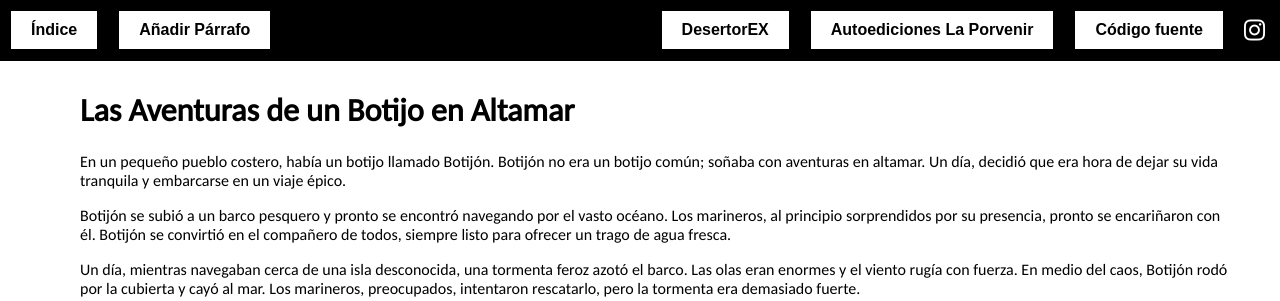
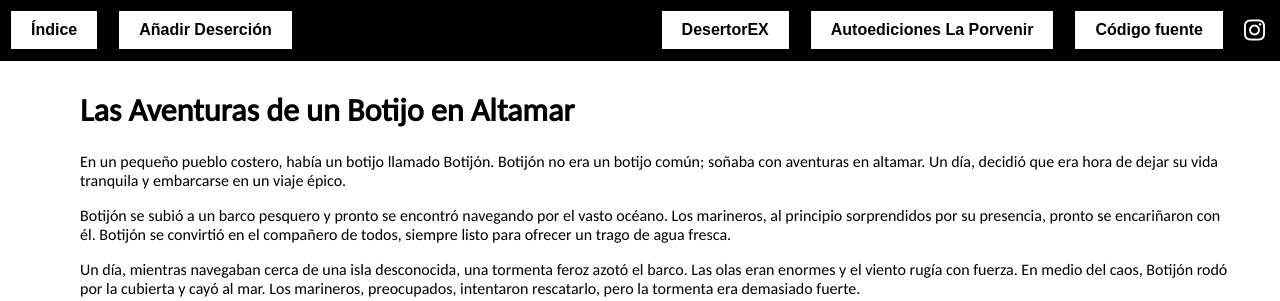
Before and after one commit to sagarrabanana/editable, a Django app: template parrafos/templates/parrafos/mostrar_texto.html in a window 1280 px wide. Shown: the top 301 px of the page. Run offline with Django 5.2, Linux system fonts and the light colour scheme; the template is opened without the code that fills it, so the values that code supplies are empty.

Commit message:
pijaditas1

```diff
--- a/parrafos/forms.py
+++ b/parrafos/forms.py
@@ -12,7 +12,7 @@ class ParrafoForm(forms.ModelForm):
         widgets = {
             'titulo': forms.TextInput(attrs={'placeholder': 'Título'}),
             'texto': forms.Textarea(attrs={'placeholder': 'Escribe tu párrafo aquí...'}),
-            'autor': forms.TextInput(attrs={'placeholder': 'Autor'})
+            'autor': forms.TextInput(attrs={'placeholder': 'Escrito por'})
         }
 
     def clean_texto(self):
--- a/parrafos/templates/parrafos/anadir_parrafo.html
+++ b/parrafos/templates/parrafos/anadir_parrafo.html
@@ -11,7 +11,7 @@
 </head>
 <body>
     <div id="contenido-anadir" class="form-container">
-        <h1>Añadir un nuevo Párrafo</h1>
+        <h1>Añadir nueva deserción</h1>
         {% if form.errors %}
             <div class="alert alert-danger">
                 <ul>
@@ -33,7 +33,7 @@
                 {{ form.titulo }}
             </div>
             <div class="form-group">
-                <label for="id_autor">Autor:</label>
+                <label for="id_autor">Escrito por:</label>
                 {{ form.autor }}
             </div>
             <div class="form-group">
--- a/parrafos/templates/parrafos/mostrar_texto.html
+++ b/parrafos/templates/parrafos/mostrar_texto.html
@@ -13,7 +13,7 @@
         <div class="header-left">
             <button class="indice-btn" onclick="toggleIndice()">Índice</button>
             <a href="{% url 'anadir_parrafo' %}">
-                <button class="indice-btn">Añadir Párrafo</button>
+                <button class="indice-btn">Añadir Deserción</button>
             </a>
         </div>
         <div class="header-right">
```
Also changed, not shown: db.sqlite3.
